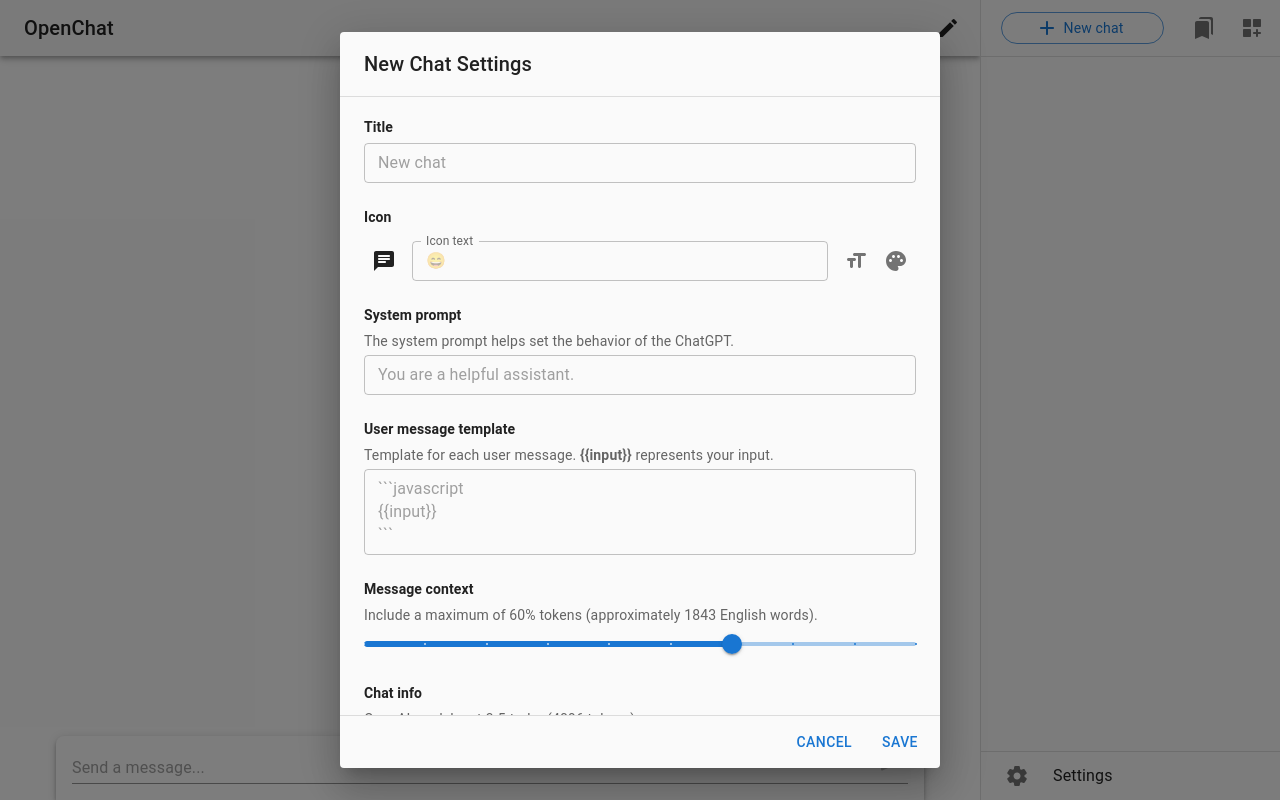
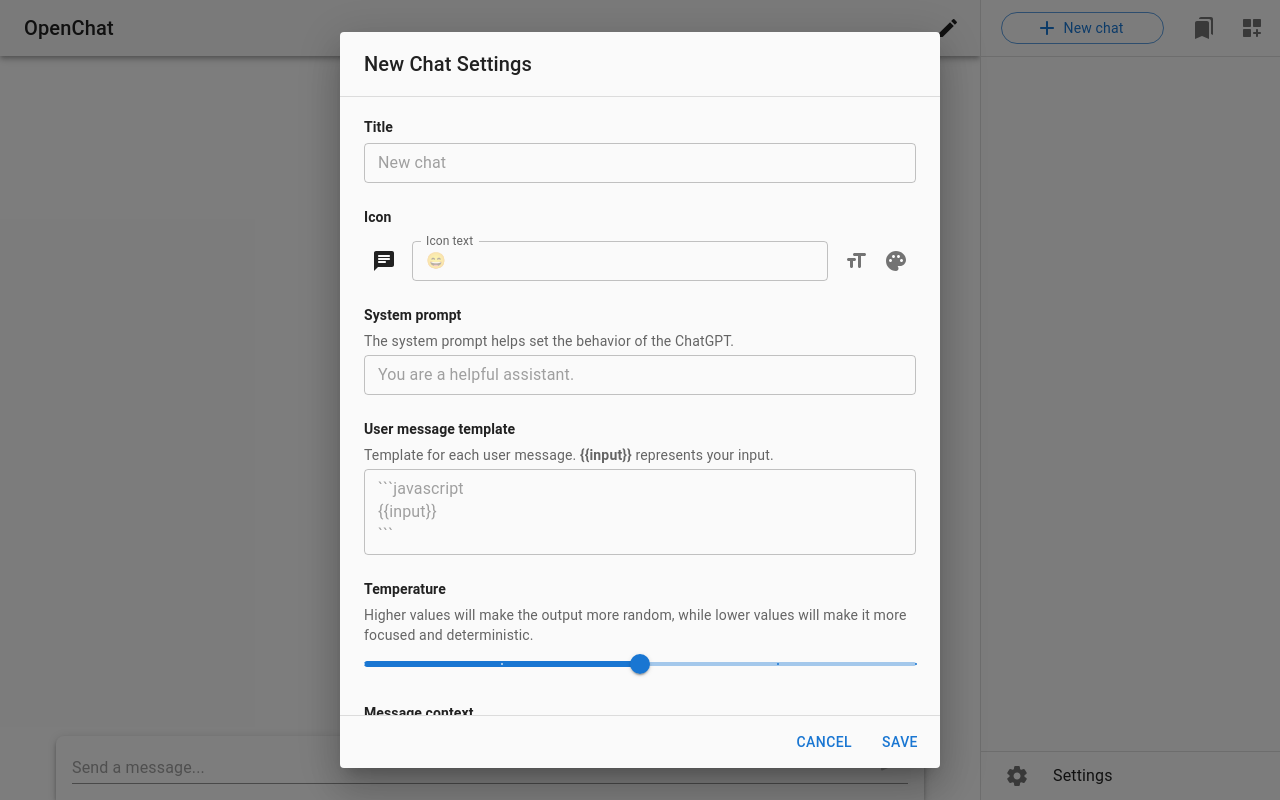
Before and after one commit to ebnbin/openchat, a React (Create React App) app: page / in a window 1280 px wide. Both pictures are taken after a click on the button 948 px from the left and 28 px from the top of the page. Built offline with nearby package versions, Linux system fonts and the light colour scheme.

Commit message:
Create ChatSettingsItemTemperature

```diff
--- a/src/pages/chat/ChatPage.tsx
+++ b/src/pages/chat/ChatPage.tsx
@@ -200,6 +200,7 @@ export default function ChatPage(props: ChatProps) {
       .createChatCompletion({
         model: defaultOpenAIModel.model,
         messages: requestingMessages,
+        temperature: props.chat.temperature,
       }, {
         signal: controllerRef.current.signal,
       })
--- a/src/pages/chatsettings/ChatSettingsDialog.tsx
+++ b/src/pages/chatsettings/ChatSettingsDialog.tsx
@@ -1,5 +1,5 @@
 import {Chat} from "../../utils/types";
-import React, {useState} from "react";
+import React, {useEffect, useState} from "react";
 import {
   Button, Dialog, DialogActions,
   DialogContent,
@@ -12,55 +12,59 @@ import ChatSettingsItemSystemMessage from "./ChatSettingsItemSystemMessage";
 import ChatSettingsItemUserMessageTemplate from "./ChatSettingsItemUserMessageTemplate";
 import ChatSettingsItemInfo from "./ChatSettingsItemInfo";
 import ChatSettingsItemDeleteChat from "./ChatSettingsItemDeleteChat";
+import ChatSettingsItemTemperature from "./ChatSettingsItemTemperature";
 
 interface ChatSettingsDialogProps {
   chat: Chat;
   isNew: boolean;
   updateChat?: (chatId: number, chat: Partial<Chat>) => void;
-  deleteChat?: (chat: Chat) => void;
-  createChat?: (chat: Chat) => void;
+  deleteChat?: (chat: Chat) => void; // New chat
+  createChat?: (chat: Chat) => void; // New chat
   dialogOpen: boolean;
   handleDialogClose: () => void;
 }
 
 export function ChatSettingsDialog(props: ChatSettingsDialogProps) {
-  const [chat, setChat] = useState(props.chat)
+  const [chat, _setChat] = useState(props.chat);
 
-  const handleDeleteClick = () => {
-    if (props.isNew) {
-      return;
+  useEffect(() => {
+    if (props.dialogOpen) {
+      _setChat(props.chat);
     }
-    props.deleteChat!!(chat)
-    props.handleDialogClose()
+  }, [props.chat, props.dialogOpen]);
+
+  const updateChat = (chatPartial: Partial<Chat>) => {
+    _setChat({...chat, ...chatPartial});
+  }
+
+  const handleDeleteChatClick = () => {
+    if (props.isNew || props.deleteChat === undefined) {
+      return
+    }
+    props.deleteChat(chat);
+    props.handleDialogClose();
   }
 
   const handleCancelClick = () => {
-    setChat(props.chat);
     props.handleDialogClose();
   }
 
   const handleSaveClick = () => {
-    if (props.isNew) {
-      props.createChat!!(chat);
-    } else {
-      props.updateChat!!(chat.id, {
+    if (props.isNew && props.createChat !== undefined) {
+      props.createChat(chat);
+    } else if (props.updateChat !== undefined) {
+      props.updateChat(chat.id, {
         title: chat.title,
         icon_text: chat.icon_text,
         icon_text_size: chat.icon_text_size,
         icon_color: chat.icon_color,
-        context_threshold: chat.context_threshold,
         system_message: chat.system_message,
         user_message_template: chat.user_message_template,
-      });
+        temperature: chat.temperature,
+        context_threshold: chat.context_threshold,
+      } as Partial<Chat>);
     }
     props.handleDialogClose();
-  }
-
-  const updateChat = (chatPartial: Partial<Chat>) => {
-    setChat({
-      ...chat,
-      ...chatPartial,
-    })
   }
 
   return (
@@ -91,6 +95,10 @@ export function ChatSettingsDialog(props: ChatSettingsDialogProps) {
           chat={chat}
           updateChat={updateChat}
         />
+        <ChatSettingsItemTemperature
+          chat={chat}
+          updateChat={updateChat}
+        />
         <ChatSettingsItemContextThreshold
           chat={chat}
           updateChat={updateChat}
@@ -102,7 +110,7 @@ export function ChatSettingsDialog(props: ChatSettingsDialogProps) {
         {props.isNew ? undefined : (
           <ChatSettingsItemDeleteChat
             chat={chat}
-            deleteChat={handleDeleteClick}
+            deleteChat={handleDeleteChatClick}
           />
         )}
       </DialogContent>
--- /dev/null
+++ b/src/pages/chatsettings/ChatSettingsItemTemperature.tsx
@@ -0,0 +1,27 @@
+import {Chat} from "../../utils/types";
+import {Slider} from "@mui/material";
+import SettingsItem from "../../components/SettingsItem";
+import React from "react";
+
+interface ChatSettingsItemTemperatureProps {
+  chat: Chat;
+  updateChat: (chat: Partial<Chat>) => void;
+}
+
+export default function ChatSettingsItemTemperature(props: ChatSettingsItemTemperatureProps) {
+  return (
+    <SettingsItem
+      title={"Temperature"}
+      description={`Higher values will make the output more random, while lower values will make it more focused and deterministic.`}
+    >
+      <Slider
+        min={0}
+        max={2}
+        step={0.5}
+        marks={true}
+        value={props.chat.temperature}
+        onChange={(event, newValue) => props.updateChat({temperature: newValue as number})}
+      />
+    </SettingsItem>
+  );
+}
```
